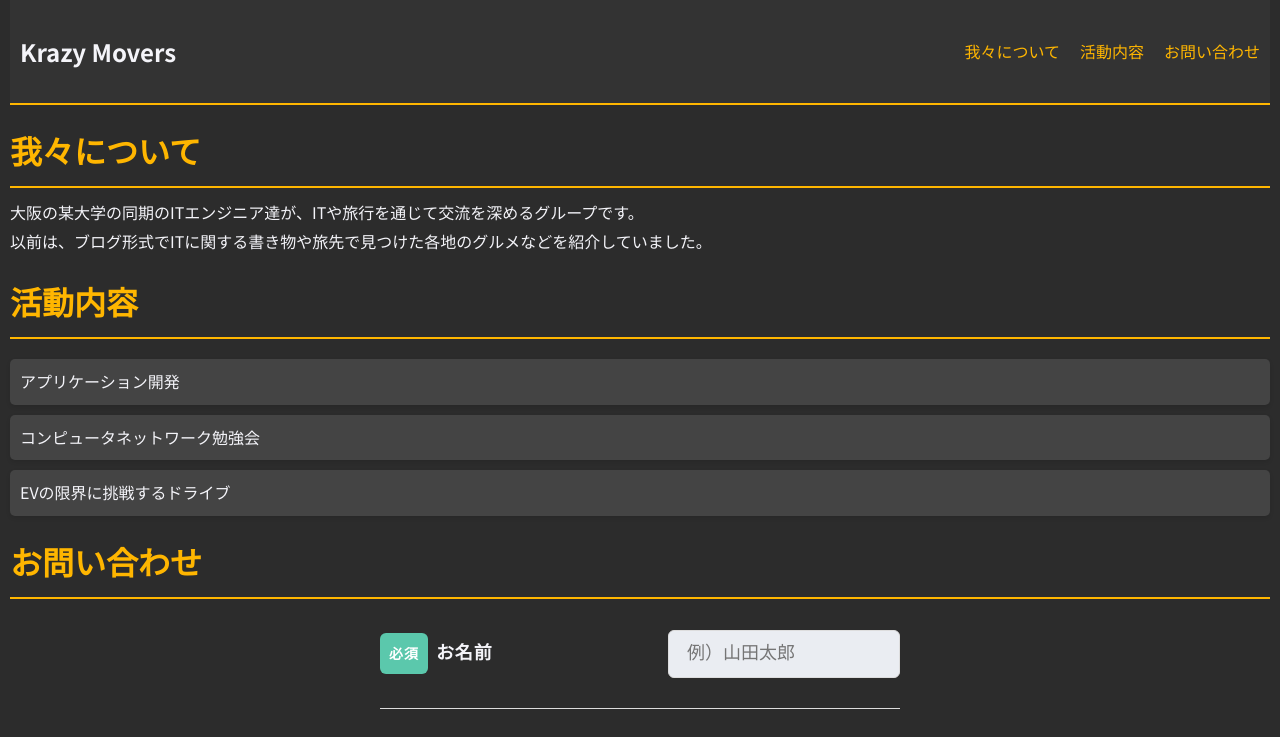
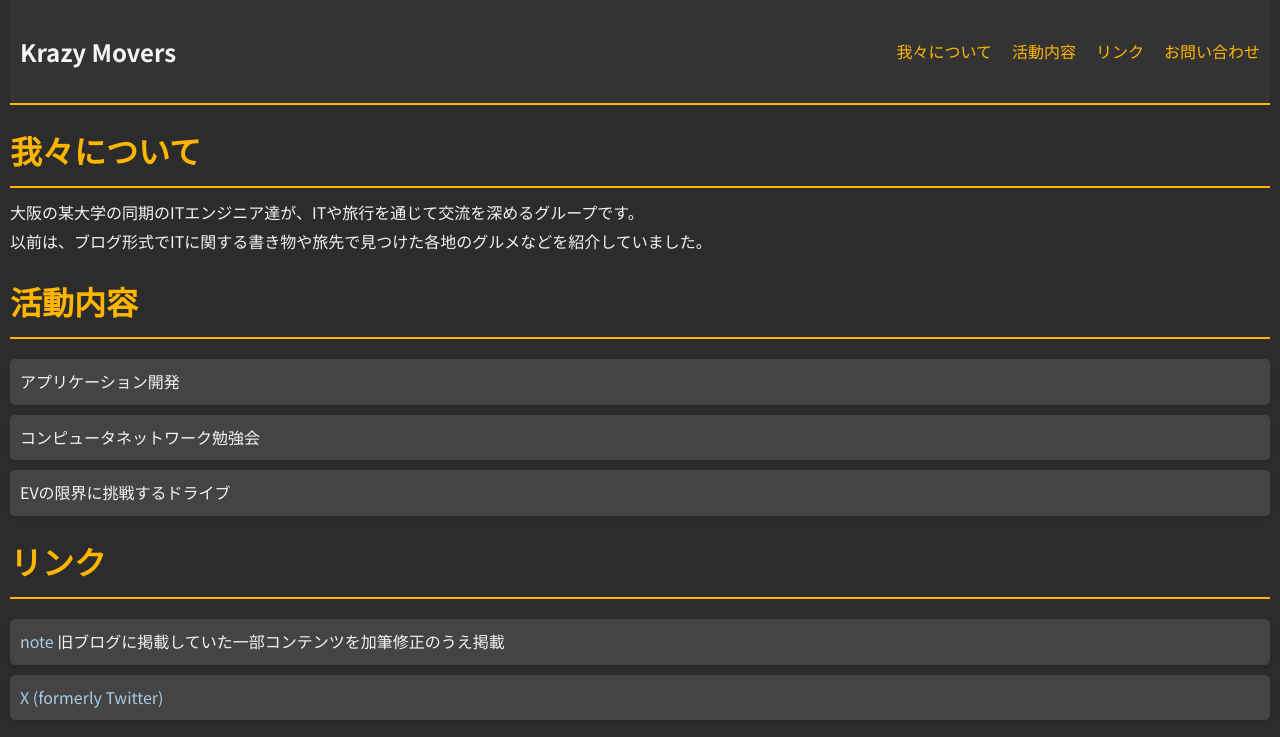
Before and after one commit to krazy-movers/km-web, a plain HTML site: page index.html in a window 1280 px wide. Shown: the top 737 px of the page. Drawn offline with Linux system fonts and the light colour scheme.

Commit message:
リンク集を追加 (#9)
* リンク集を追加 #9

```diff
--- a/css/style.css
+++ b/css/style.css
@@ -96,6 +96,11 @@ ul li {
 ul li:hover {
   background-color: #555;
   transform: translateX(10px);
+}
+
+ul a {
+  color: #a9cce3;
+  text-decoration: none;
 }
 
 /* Footer styles */
--- a/index.html
+++ b/index.html
@@ -27,6 +27,7 @@
       <menu id="menu">
         <a href="#about">我々について</a>
         <a href="#activity">活動内容</a>
+        <a href="#link">リンク</a>
         <a href="#inquiry">お問い合わせ</a>
       </menu>
     </header>
@@ -44,6 +45,17 @@
       <li>EVの限界に挑戦するドライブ</li>
     </ul>
 
+    <h1 id="link">リンク</h1>
+    <ul>
+      <li>
+        <a href="https://note.com/krazy_movers">note</a>
+        旧ブログに掲載していた一部コンテンツを加筆修正のうえ掲載
+      </li>
+      <li>
+        <a href="https://x.com/Krazy_Movers">X (formerly Twitter)</a>
+      </li>
+    </ul>
+
     <h1 id="inquiry">お問い合わせ</h1>
     <form
       autocomplete="off"
@@ -54,7 +66,9 @@
     >
       <div class="Form">
         <div class="Form-Item-Top">
-          <p class="Form-Item-Label"><span class="Form-Item-Label-Required">必須</span>お名前</p>
+          <p class="Form-Item-Label">
+            <span class="Form-Item-Label-Required">必須</span>お名前
+          </p>
           <input
             type="text"
             class="Form-Item-Input"
@@ -78,15 +92,26 @@
         </div>
 
         <div class="Form-Item">
-          <p class="Form-Item-Label"><span class="Form-Item-Label-Required">必須</span>件名</p>
-          <input type="text" class="Form-Item-Input" name="entry.60315865" required />
+          <p class="Form-Item-Label">
+            <span class="Form-Item-Label-Required">必須</span>件名
+          </p>
+          <input
+            type="text"
+            class="Form-Item-Input"
+            name="entry.60315865"
+            required
+          />
         </div>
 
         <div class="Form-Item">
           <p class="Form-Item-Label isMsg">
             <span class="Form-Item-Label-Required">必須</span>お問い合わせ内容
           </p>
-          <textarea class="Form-Item-Textarea" name="entry.1003404269" required></textarea>
+          <textarea
+            class="Form-Item-Textarea"
+            name="entry.1003404269"
+            required
+          ></textarea>
         </div>
         <input type="submit" class="Form-Btn" value="送信する" />
         <div id="message"></div>
```
